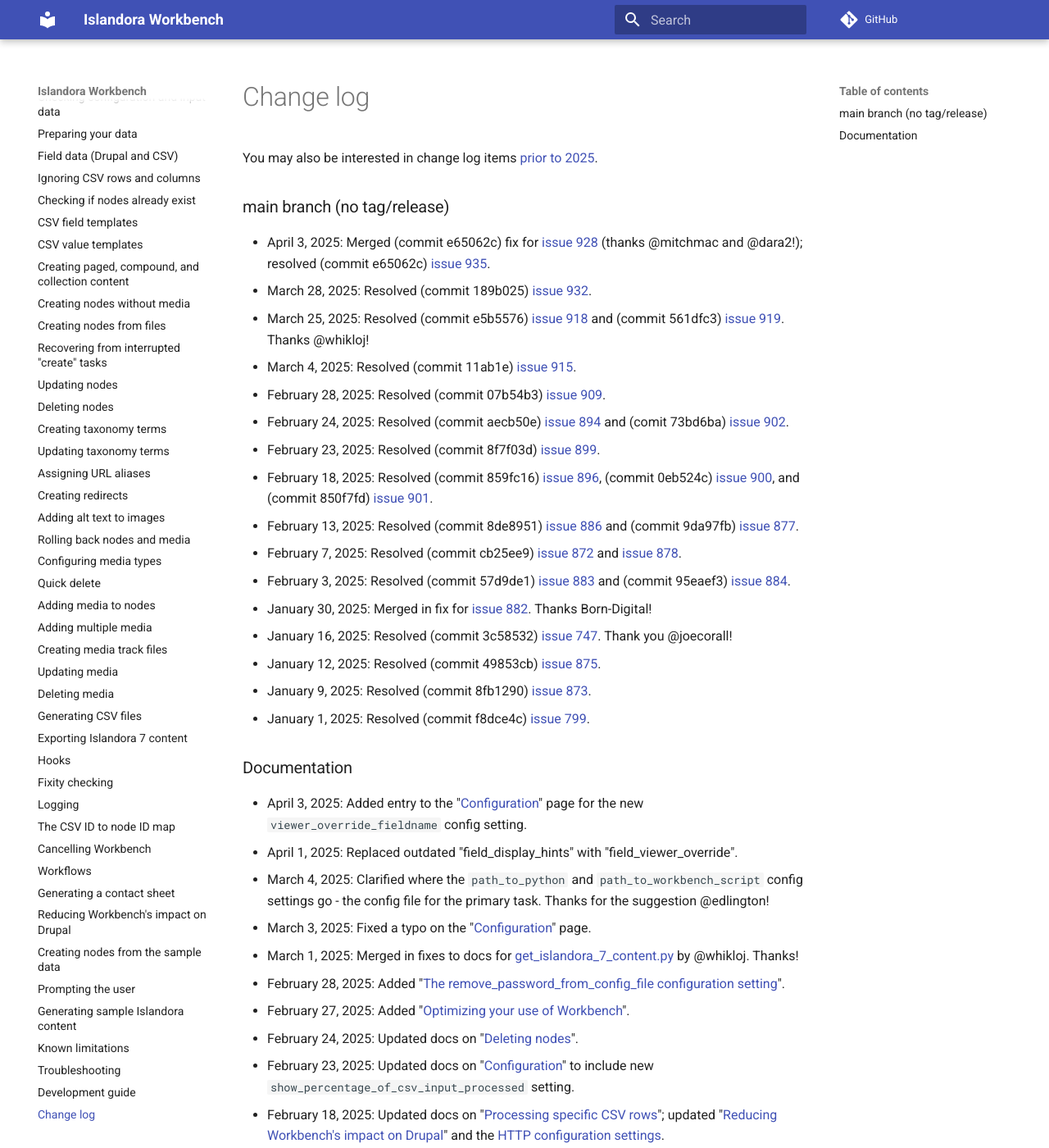
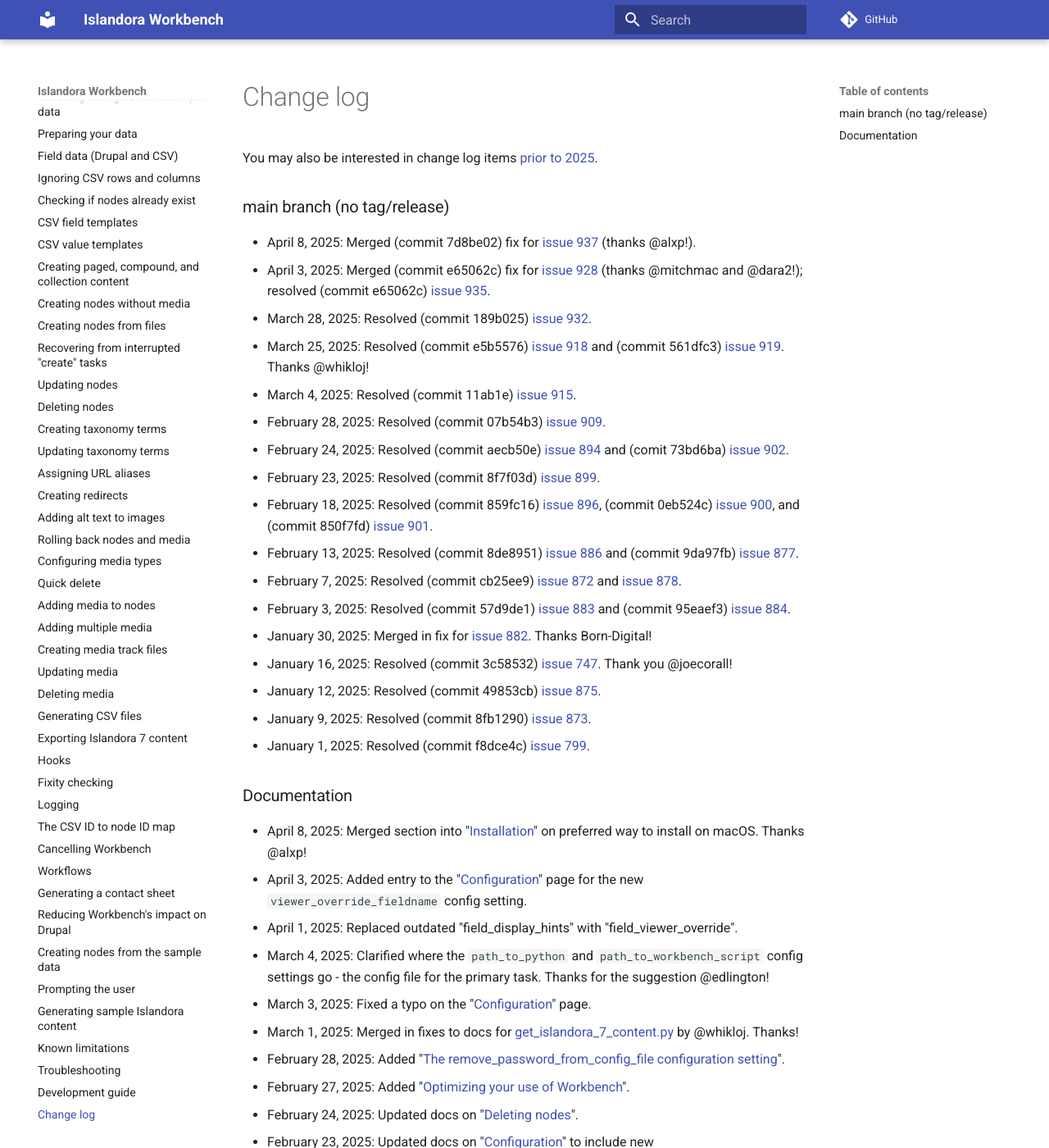
Before and after one commit to mjordan/islandora_workbench_docs, an MkDocs documentation site: the page built from docs/changelog.md, in a window 1280 px wide and 1400 px high. Shown: the whole window at 82% size. Built offline with MkDocs 1.6.1 and Material for MkDocs 9.7.7, drawn with Linux system fonts in a browser that asks for light colours; comment, search, counter and statistics services are not loaded.

Commit message:
Few updates.

```diff
--- a/docs/changelog.md
+++ b/docs/changelog.md
@@ -2,6 +2,7 @@
 
 ### main branch (no tag/release)
 
+* April 8, 2025: Merged (commit 7d8be02) fix for [issue 937](https://github.com/mjordan/islandora_workbench/issues/937) (thanks @alxp!).
 * April 3, 2025: Merged (commit e65062c) fix for [issue 928](https://github.com/mjordan/islandora_workbench/issues/932) (thanks @mitchmac and @dara2!); resolved (commit e65062c) [issue 935](https://github.com/mjordan/islandora_workbench/issues/935).
 * March 28, 2025: Resolved (commit 189b025) [issue 932](https://github.com/mjordan/islandora_workbench/issues/932).
 * March 25, 2025: Resolved (commit e5b5576) [issue 918](https://github.com/mjordan/islandora_workbench/issues/918) and (commit 561dfc3) [issue 919](https://github.com/mjordan/islandora_workbench/issues/919). Thanks @whikloj!
@@ -22,6 +23,7 @@
 
 ### Documentation
 
+* April 8, 2025: Merged section into "[Installation](/islandora_workbench_docs/installation/)" on preferred way to install on macOS. Thanks @alxp!
 * April 3, 2025: Added entry to the "[Configuration](/islandora_workbench_docs/configuration/#paged-and-compound-content-settings)" page for the new `viewer_override_fieldname` config setting.
 * April 1, 2025: Replaced outdated "field_display_hints" with "field_viewer_override".
 * March 4, 2025: Clarified where the `path_to_python` and `path_to_workbench_script` config settings go - the config file for the primary task. Thanks for the suggestion @edlington!
```
Also changed, not shown: docs/installation.md (+3 -6 lines).
